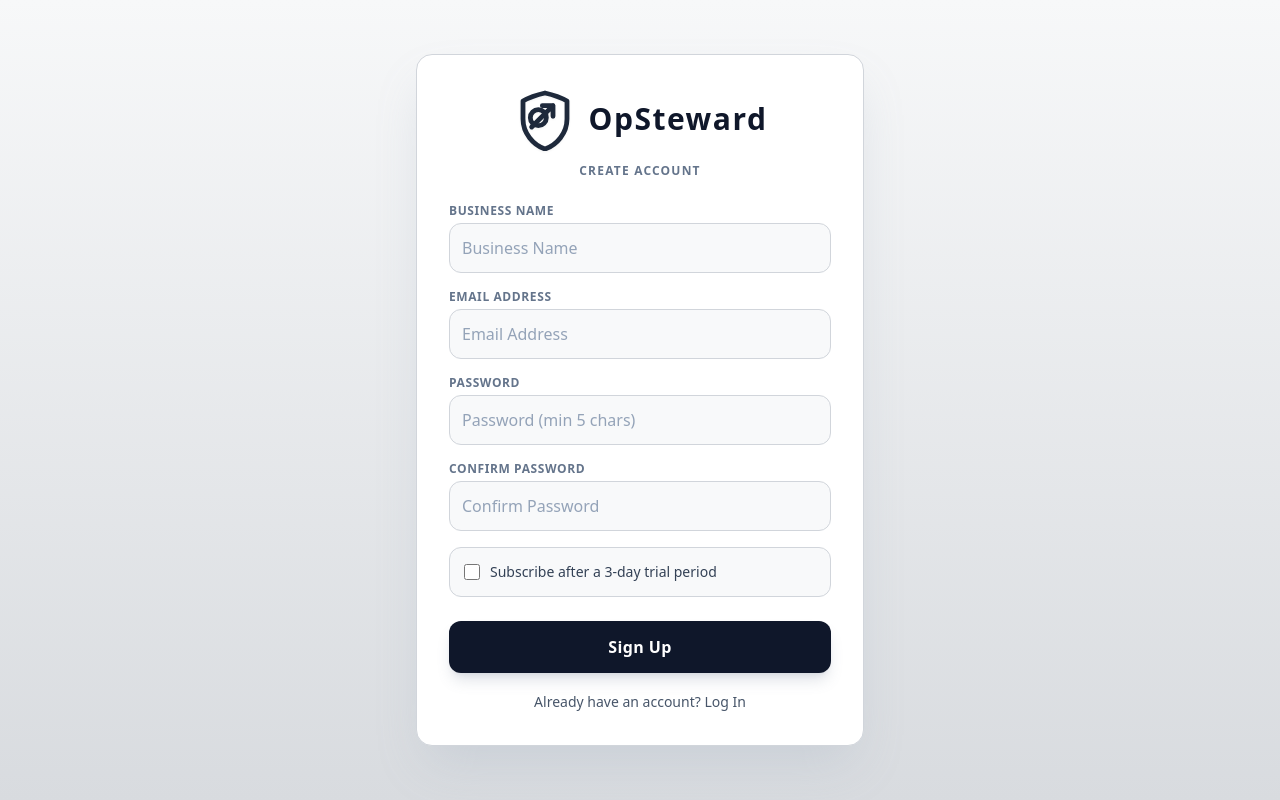
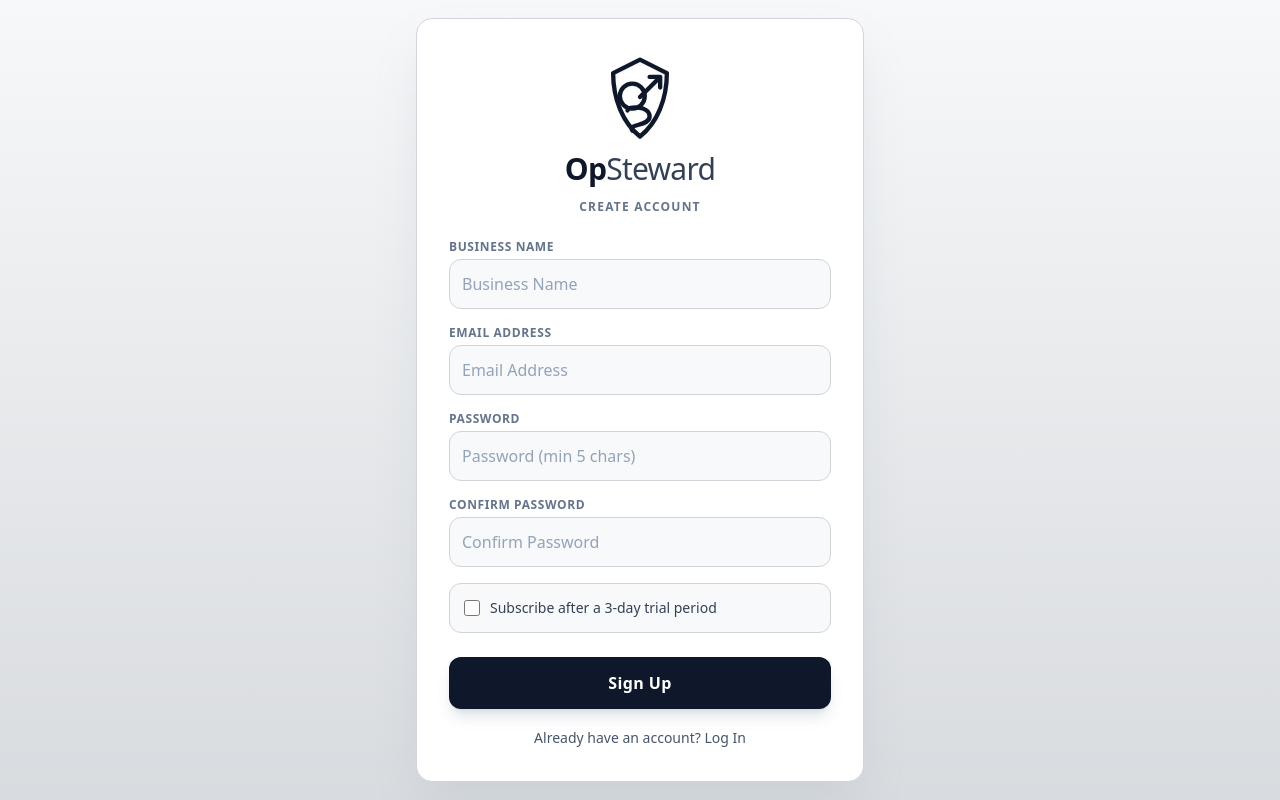
Before and after one commit to opstewardsupport-rgb/my-pos, a React (Vite) app: page / in a window 1280 px wide. Built offline with nearby package versions, Linux system fonts and the light colour scheme.

Commit message:
Update App.jsx

```diff
--- a/src/App.jsx
+++ b/src/App.jsx
@@ -109,18 +109,23 @@ export default function App() {
     <div className="flex flex-col items-center justify-center min-h-screen bg-gradient-to-b from-[#f7f8f9] to-[#d8dbdf] p-4 text-slate-800">
       <form onSubmit={handleAuth} className="bg-[#ffffff] border border-[#d1d5db] p-8 rounded-2xl shadow-2xl shadow-slate-400/25 w-full max-w-md">
 
-        {/* OpSteward Larger Shield & Arrow Logo */}
+        {/* OpSteward Exact Logo Graphic & Typography */}
         <div className="flex flex-col items-center mb-6">
-          <div className="flex items-center space-x-3 mb-3">
-            <svg className="w-16 h-16 text-slate-800 drop-shadow-sm" viewBox="0 0 24 24" fill="none" stroke="currentColor" strokeWidth="1.8">
-              {/* Outer Shield */}
-              <path strokeLinecap="round" strokeLinejoin="round" d="M12 2.25c-4.97 1.12-8.25 3-8.25 3v6.75c0 5.25 3.75 9.75 8.25 11.25 4.5-1.5 8.25-6 8.25-11.25V5.25s-3.28-1.88-8.25-3z" />
-              {/* Inner 'C' circle representing 'O' */}
-              <circle cx="9.5" cy="11.5" r="3" />
-              {/* Diagonal Arrow extending through into 'S' shape */}
-              <path strokeLinecap="round" strokeLinejoin="round" d="M7 15l8-8m0 0v4m0-4h-4" />
+          <div className="flex flex-col items-center mb-3">
+            {/* SVG accurately tracing your uploaded logo layout */}
+            <svg className="w-24 h-24 text-slate-900 drop-shadow-sm mb-1" viewBox="0 0 100 90" fill="none" stroke="currentColor" strokeWidth="4.5" strokeLinecap="round" strokeLinejoin="round">
+              {/* Shield Outline */}
+              <path d="M50 4 L78 18 C78 45 68 70 50 84 C32 70 22 45 22 18 Z" />
+              {/* 'O' / Circle part */}
+              <circle cx="42" cy="42" r="13" strokeWidth="4.5" />
+              {/* Arrow extending through to 'S' curve */}
+              <path d="M50 43 L71 22 M71 22 H60 M71 22 V33" strokeWidth="4.5" />
+              {/* 'S' lower body shape */}
+              <path d="M37 57 C37 52, 60 52, 60 63 C60 74, 37 70, 42 78" strokeWidth="4.5" />
             </svg>
-            <span className="text-3xl font-bold tracking-wider text-slate-900">OpSteward</span>
+            <span className="text-3xl font-extrabold tracking-tight text-slate-900">
+              Op<span className="font-normal text-slate-700">Steward</span>
+            </span>
           </div>
           <h2 className="text-xs font-bold tracking-widest text-slate-500 uppercase">
             {isLoginMode ? 'POS Login' : 'Create Account'}
```
